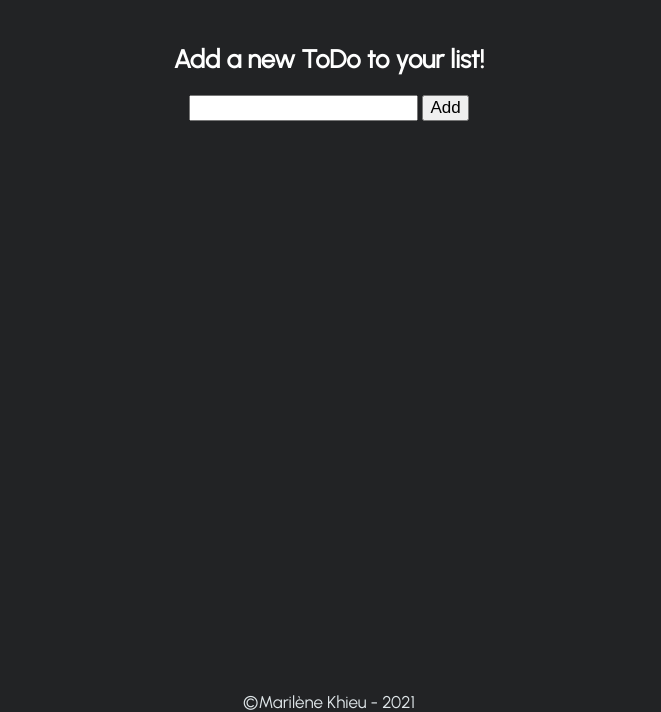
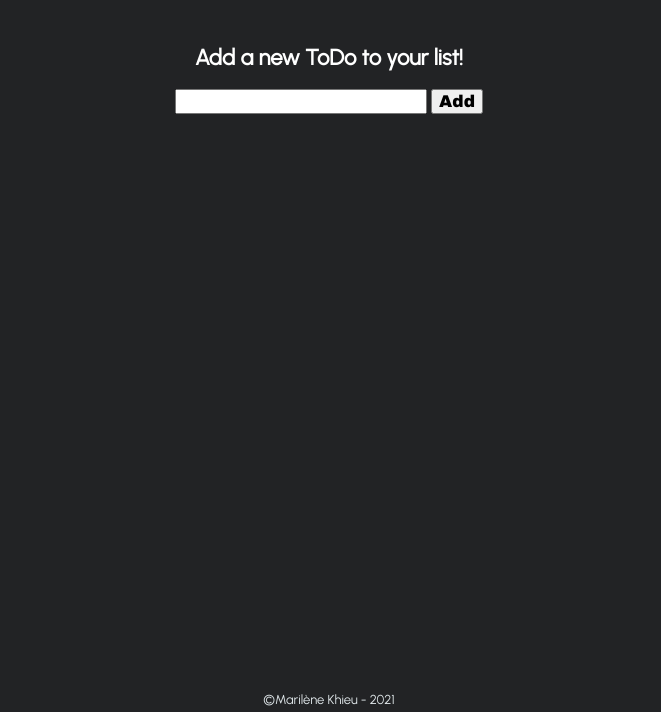
Before and after one commit to MarileneK/todolist.github.io, a plain HTML site: page index.html in a window 1280 px wide. Shown: the part 126-838 px from the top of the page, without its empty margins (311-972 px from the left). Drawn offline with Linux system fonts and the light colour scheme.

Commit message:
css adjustments

```diff
--- a/stylesheets/style.css
+++ b/stylesheets/style.css
@@ -25,6 +25,7 @@ header, main {
     margin: 0 auto;
 }
 
+/* MAIN SECTION */
 main {
     width: 40%;
     margin: 0 auto;
@@ -35,7 +36,6 @@ main {
 h1 {
     color: var(--color_green);
     font-family: 'Archivo Black', sans-serif;
-    /* width: auto; */
     text-decoration: underline var(--color_purple) 5px;
     text-align: center;
     text-transform: uppercase;
@@ -44,6 +44,11 @@ h1 {
     letter-spacing: 5px;
 }
 
+h2 {
+    font-size: 22px;
+}
+
+
 /* FORM */
 form {
     margin-bottom: 20px;
@@ -51,6 +56,8 @@ form {
 
 input {
     font-size: 17px;
+    font-family: 'Archivo Black', sans-serif;
+    font-weight: normal;
 }
 
 ul {
@@ -78,7 +85,9 @@ li {
 /* FOOTER */
 footer {
     text-align: center;
+    font-size: 13px;
 }
+
 a {
     text-decoration: none;
     color: var(--color_lightgrey);
```
